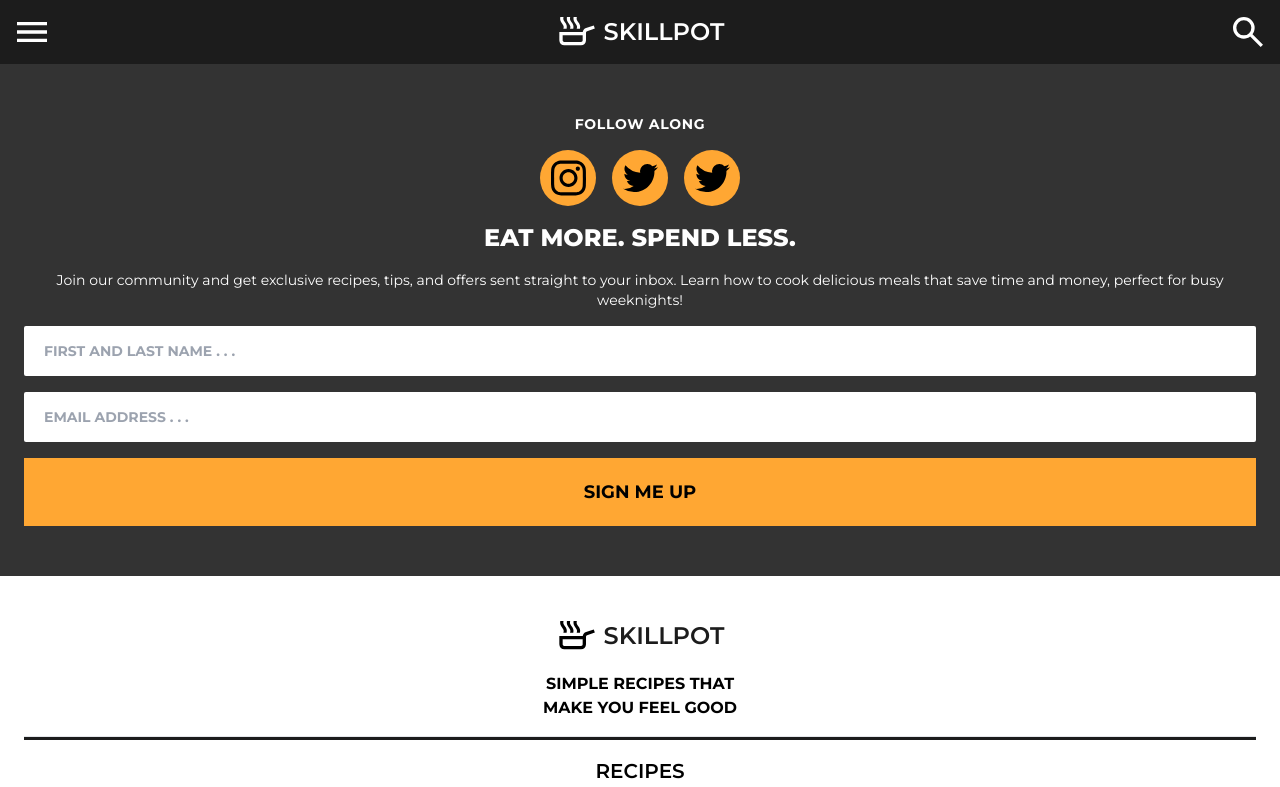
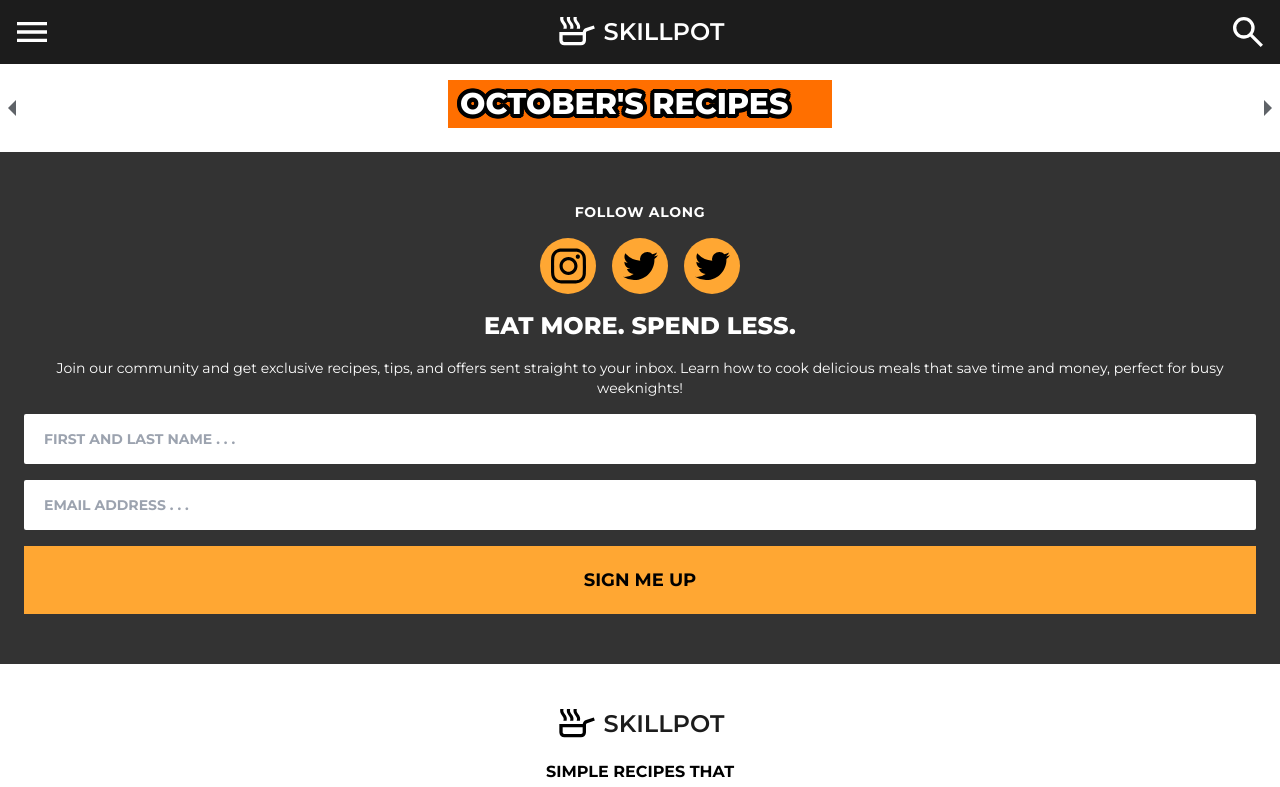
Before and after one commit to darwin-dev-diaz/recipe-site, a React (Vite) app: page /plan in a window 1280 px wide. Shown: the top 787 px of the page. Built offline with nearby package versions, Linux system fonts and the light colour scheme.

Commit message:
Fix icons

```diff
--- a/src/assets/icons/ArrowLeft.jsx
+++ b/src/assets/icons/ArrowLeft.jsx
@@ -1,3 +1,14 @@
-import * as React from "react";
-const SvgArrowLeft = props => <svg xmlns="http://www.w3.org/2000/svg" width={24} height={24} fill="#5f6368" viewBox="0 -960 960 960" {...props}><path d="M560-280 360-480l200-200z" /></svg>;
+
+const SvgArrowLeft = (props) => (
+  <svg
+    xmlns="http://www.w3.org/2000/svg"
+    width={24}
+    height={24}
+    fill="#5f6368"
+    viewBox="0 0 24 24"
+    {...props}
+  >
+    <path d="M16 20L8 12l8-8z" />
+  </svg>
+);
 export default SvgArrowLeft;
--- a/src/assets/icons/ArrowRight.jsx
+++ b/src/assets/icons/ArrowRight.jsx
@@ -1,3 +1,13 @@
-import * as React from "react";
-const SvgArrowRight = props => <svg xmlns="http://www.w3.org/2000/svg" width={24} height={24} fill="#5f6368" viewBox="0 -960 960 960" {...props}><path d="M400-280v-400l200 200z" /></svg>;
+const SvgArrowRight = (props) => (
+  <svg
+    xmlns="http://www.w3.org/2000/svg"
+    width={24}
+    height={24}
+    fill="#5f6368"
+    viewBox="0 0 24 24"
+    {...props}
+  >
+    <path d="M8 4v16l8-8z" />
+  </svg>
+);
 export default SvgArrowRight;
--- a/src/pages/MonthlyPlanScreen.jsx
+++ b/src/pages/MonthlyPlanScreen.jsx
@@ -1,5 +1,20 @@
+import SvgArrowLeft from "../assets/icons/ArrowLeft";
+import SvgArrowRight from "../assets/icons/ArrowRight";
+
 function MonthlyPlanScreen() {
-  return <></>;
+  return (
+    <>
+      <div className="flex items-center">
+        <SvgArrowLeft className></SvgArrowLeft>
+        <div className="z-40 mx-auto mb-6 mt-4 flex h-12 w-full max-w-96 items-center bg-orange">
+          <h2 className="text-stroke-black text-stroke-2 stroke-text smooth-16 relative w-fit pl-3 text-3xl font-extrabold uppercase text-white">
+            October's recipes
+          </h2>
+        </div>
+        <SvgArrowRight></SvgArrowRight>
+      </div>
+    </>
+  );
 }
 
 export default MonthlyPlanScreen;
```
